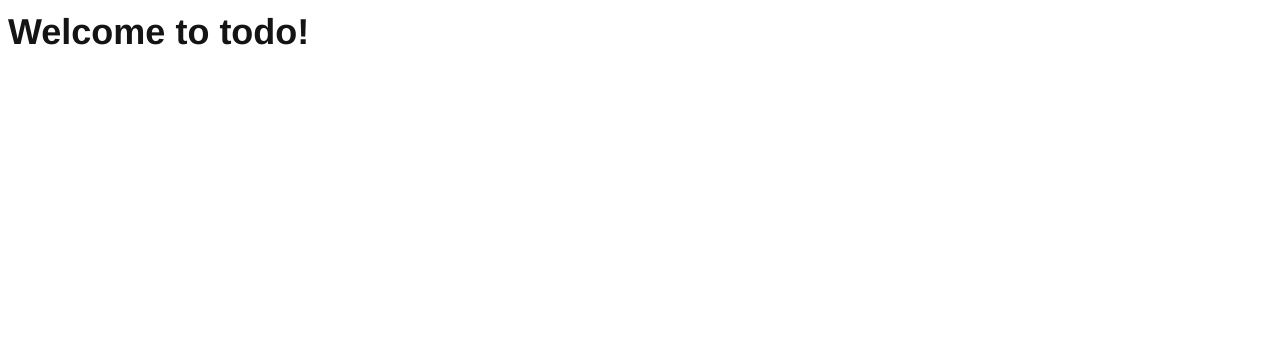
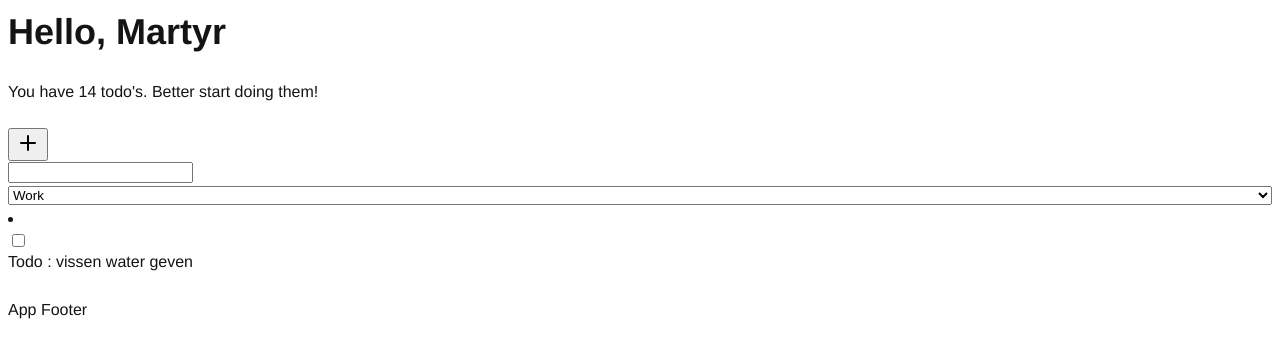
Before and after one commit to KeyngnaertLotte/FrontendDev_Week3, a React (Vite) app: page / in a window 1280 px wide. Shown: the top 358 px of the page. Built offline with nearby package versions, Linux system fonts and the light colour scheme.

Commit message:
feat: added HTML-structure in components

```diff
--- a/package.json
+++ b/package.json
@@ -9,6 +9,7 @@
     "preview": "vite preview"
   },
   "dependencies": {
+    "lucide-react": "^0.115.0",
     "react": "^18.2.0",
     "react-dom": "^18.2.0"
   },
@@ -19,5 +20,8 @@
     "sass": "^1.58.3",
     "typescript": "^4.9.3",
     "vite": "^4.1.0"
+  },
+  "volta": {
+    "node": "18.14.1"
   }
 }
--- a/src/App.tsx
+++ b/src/App.tsx
@@ -1,9 +1,21 @@
+import AddTodo from "./components/AddTodo"
+import AppFooter from "./components/AppFooter"
+import AppHeader from "./components/AppHeader"
+import TodoItem from "./components/TodoItem"
+
 
 
 function App() {
 
-  return <h1>Welcome to todo!</h1>
+  return (
+    <>
+    <AppHeader/>
+    <AddTodo/>
+    <TodoItem/>
+    <AppFooter/>
+    </>
+  )
 
 }
 
-export default App
+export default App;
--- /dev/null
+++ b/src/components/AddTodo.tsx
@@ -0,0 +1,14 @@
+import { Plus } from 'lucide-react'
+
+export default () => {
+    return(
+        <form>
+            <button ><Plus /></button>
+            <input type="text" />
+            <select name="category" id="category">
+                <option value="work">Work</option>
+                <option value="personal">Personal</option>
+            </select>
+        </form>
+    )
+}
--- /dev/null
+++ b/src/components/AppFooter.tsx
@@ -0,0 +1,3 @@
+export default () => {
+    return(<p>App Footer</p>)
+}
--- /dev/null
+++ b/src/components/AppHeader.tsx
@@ -0,0 +1,22 @@
+import { useState } from "react";
+
+export default () => {
+    const [user, setUser] = useState('Martyr');
+    const [todoCount, setTodoCount]  = useState(14);
+
+    const printAmountOfTodos = () => {
+        if (todoCount === 0) {
+            return 'Good job, no todo\'s!'
+        } else if (todoCount === 1){
+            return 'You have 1 todo. Better start doing it!'
+        }
+        return `You have ${todoCount} todo's. Better start doing them!`
+    }
+
+    return(
+        <header>
+            <h1>Hello, {user}</h1>
+            <p>{printAmountOfTodos()}</p>
+        </header>
+    )
+}
--- /dev/null
+++ b/src/components/TodoItem.tsx
@@ -0,0 +1,11 @@
+export default () => {
+    // TODO: i want props here
+    // description, category, isDone, id
+
+    return(
+    <li>
+        <input type="checkbox" />
+        <p>Todo : vissen water geven</p>
+    </li>
+    )
+}
```
Also changed, not shown: 2 other files (tests, documents, lock files or other folders).
